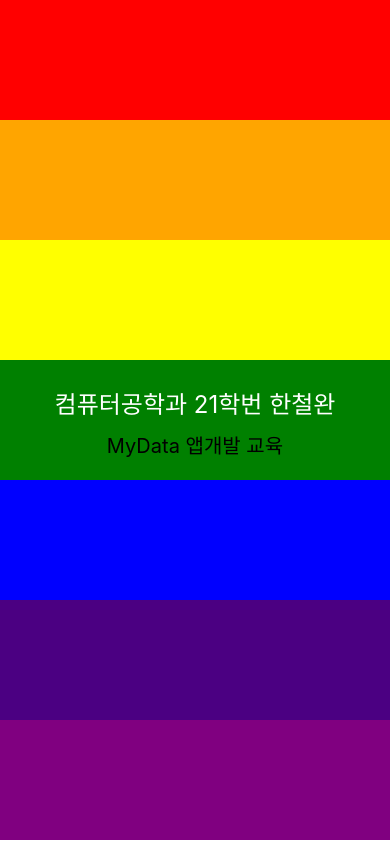
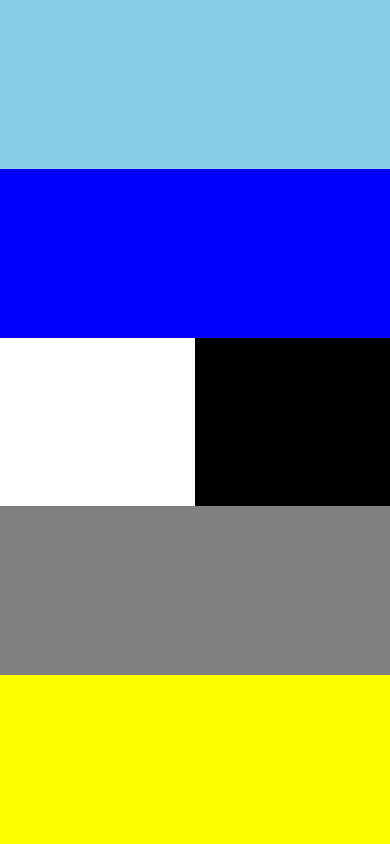
Before and after one commit to Mungwani/MyData, a React Native app: screen / in a window 390 px wide. Built offline with nearby package versions, Linux system fonts and the light colour scheme.

Commit message:
SafeAreaView 과제

```diff
--- a/App.js
+++ b/App.js
@@ -1,77 +1,52 @@
 import { StatusBar } from 'expo-status-bar';
-import { StyleSheet, Text, View } from 'react-native';
+import { StyleSheet, Text, View, SafeAreaView } from 'react-native';
 
 export default function App() {
   return (
-    <View style={styles.container}>
-      <View style={[styles.rainbow, styles.red]} />
-      <View style={[styles.rainbow, styles.orange]} />
-      <View style={[styles.rainbow, styles.yellow]} />
-      <View style={[styles.rainbow, styles.green]} />
-      <View style={[styles.rainbow, styles.blue]} />
-      <View style={[styles.rainbow, styles.indigo]} />
-      <View style={[styles.rainbow, styles.violet]} />
-      <View style={styles.content}>
-        <Text style={styles.text1}>컴퓨터공학과 21학번 한철완</Text>
-        <Text style={styles.text2}>MyData 앱개발 교육</Text>
+    <SafeAreaView style={styles.container}>
+      <View style={styles.skyBlue} />
+      <View style={styles.blue} />
+      <View style={styles.flexRow}>
+        <View style={styles.white} />
+        <View style={styles.black} />
       </View>
-      <StatusBar style="auto" />
-    </View>
+      <View style={styles.gray} />
+      <View style={styles.yellow} />
+    </SafeAreaView>
   );
 }
 
 const styles = StyleSheet.create({
   container: {
     flex: 1,
-    flexDirection: 'column',
-
+  },
+  flexRow: {
+    flexDirection: 'row',
+    flex: 1,
   },
 
-  red: {
-    backgroundColor: 'red',
-    height: 120,
-  },
-  orange: {
-    backgroundColor: 'orange',
-    height: 120,
-  },
-  yellow: {
-    backgroundColor: 'yellow',
-    height: 120,
-  },
-  green: {
-    backgroundColor: 'green',
-    height: 120,
+  skyBlue: {
+    backgroundColor: 'skyblue',
+    flex: 1,
   },
   blue: {
     backgroundColor: 'blue',
-    height: 120,
+    flex: 1,
   },
-  indigo: {
-    backgroundColor: 'indigo',
-    height: 120,
+  white: {
+    backgroundColor: 'white',
+    flex: 1,
   },
-  violet: {
-    backgroundColor: 'purple',
-    height: 120,
+  black: {
+    backgroundColor: 'black',
+    flex: 1,
   },
-
-  content: {
-    alignItems: 'center',
-    justifyContent: 'center',
-    position : 'absolute',
-    top: 0,
-    left:0,
-    right:0,
-    bottom:0,
+  gray: {
+    flex: 1,
+    backgroundColor: 'gray',
   },
-  text1: {
-    color: '#FFFFFF',
-    fontSize: 24,
-    marginBottom: 10,
-  },
-  text2: {
-    color: '#000000',
-    fontSize: 20,
+  yellow: {
+    flex: 1,
+    backgroundColor: 'yellow',
   },
 });
```
